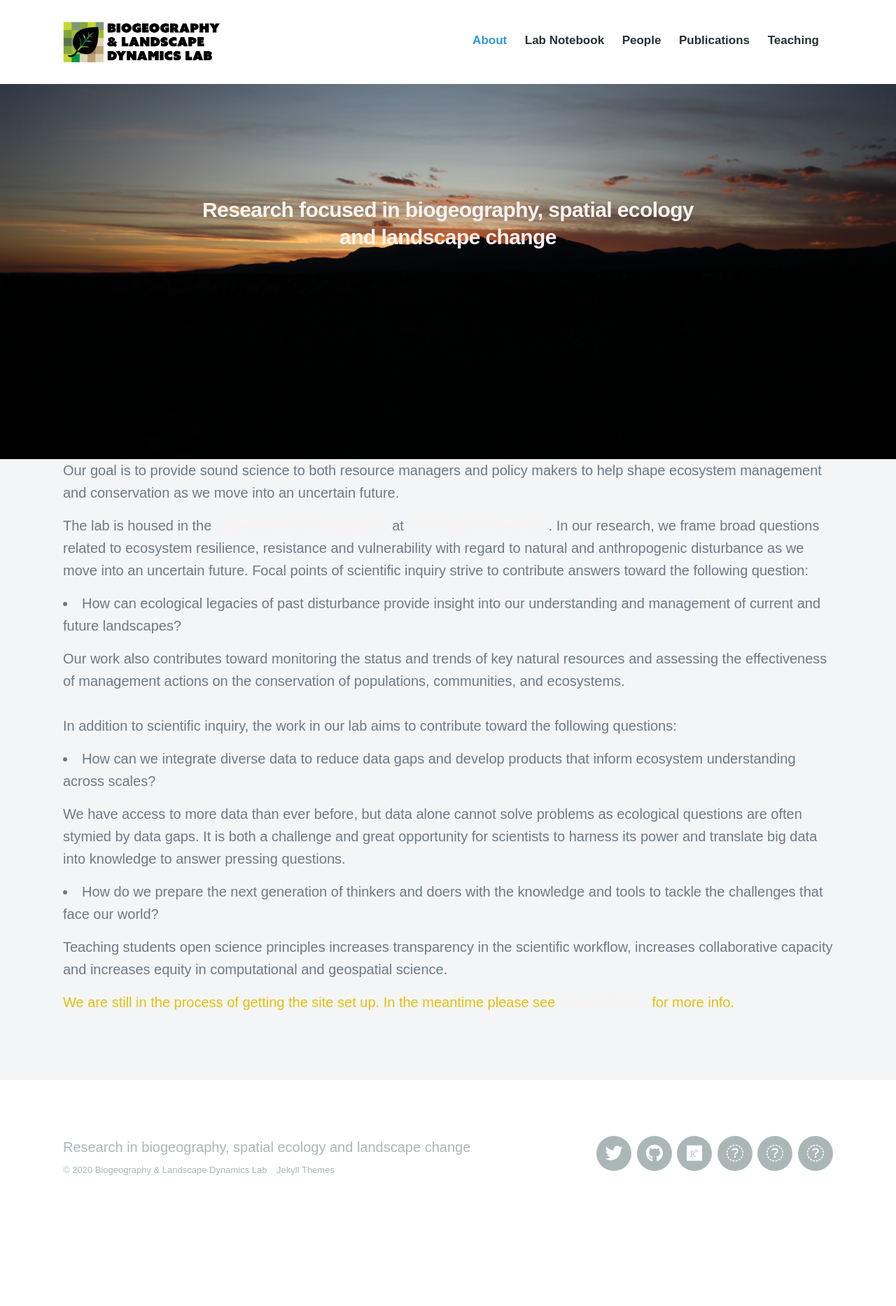
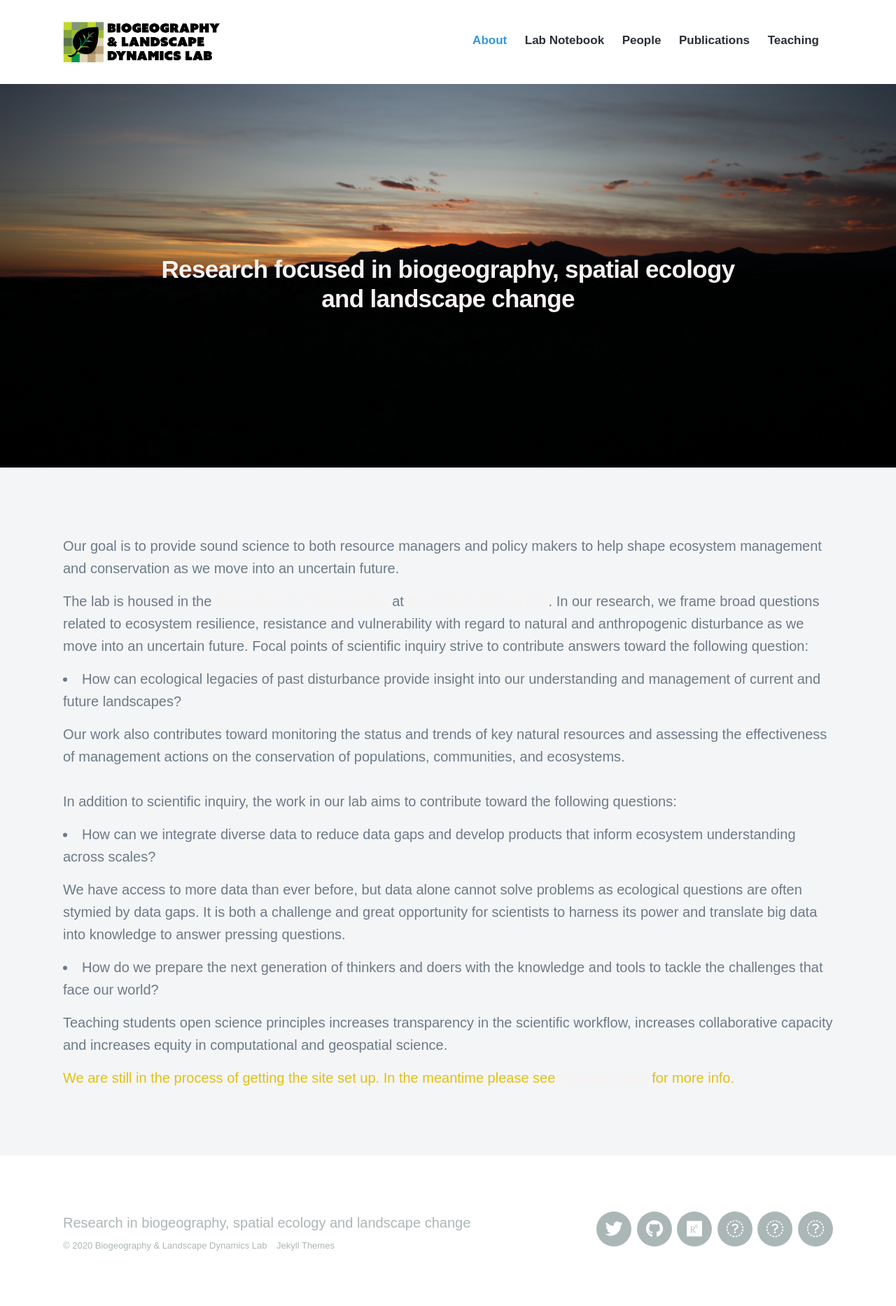
Before and after one commit to tjassal/tjassal.github.io, a Jekyll site: the page built from index.html, in a window 1280 px wide. Shown: the whole page at 70% size. Built offline with Jekyll 4.4.1, drawn with Linux system fonts in a browser that asks for light colours; nearby versions of some CDN libraries; some web fonts are replaced; before the commit the page ends 1758 px from its top, so only the background shows below that.

Commit message:
Update index.html

```diff
--- a/index.html
+++ b/index.html
@@ -13,11 +13,11 @@ featured_image: /images/banners/2017-NM-39.jpg
 
 	<div class="wrap">
 
-		<h3 style="color:#f7f3f2; text-align:center";>Research focused in biogeography, spatial ecology<br>
-			and landscape change<br>
-					<br>
-					<br>
-		</h3>
+		<h2 style="color:#f7f3f2; text-align:center";> <br>
+			<br>
+			Research focused in biogeography, spatial ecology<br>
+			and landscape change
+		</h2>
 
 
 </section>
@@ -26,7 +26,10 @@ featured_image: /images/banners/2017-NM-39.jpg
 
 	<div class="wrap">
 
-		<p>Our goal is to provide sound science to both resource managers and policy makers to help shape
+		<p><br>
+			<br>
+			<br>
+			Our goal is to provide sound science to both resource managers and policy makers to help shape
 			ecosystem management and conservation as we move into an uncertain future.
 
 
```
